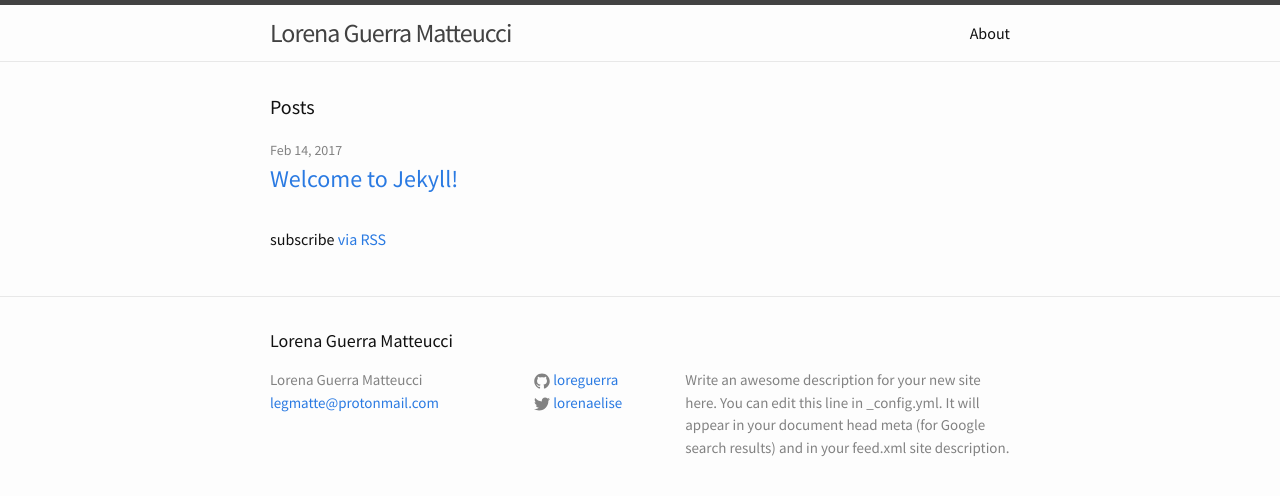
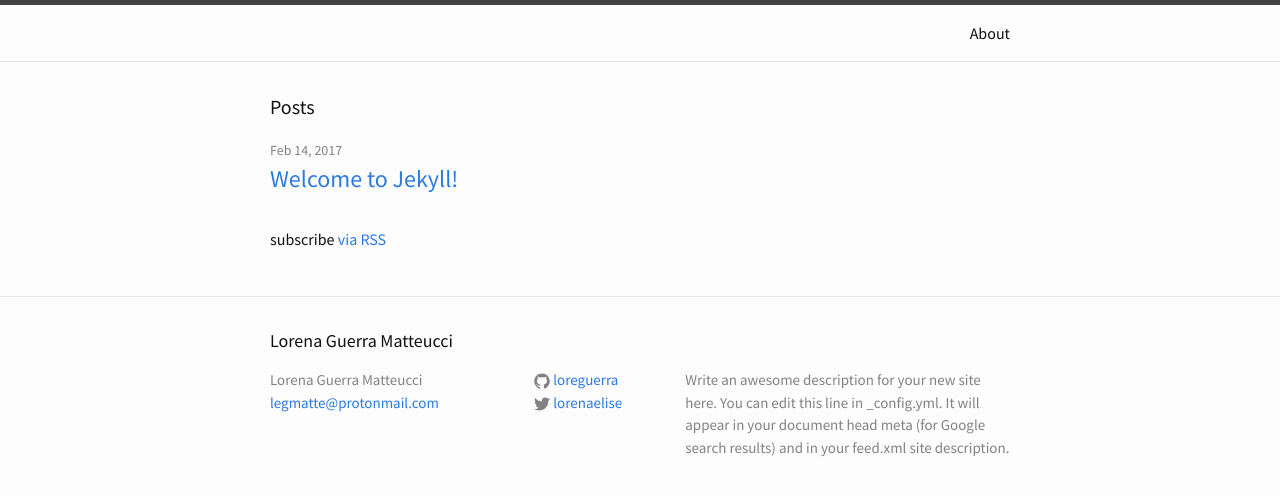
Before and after one commit to loreguerra/portfolio, a Jekyll site: the page built from index.md, in a window 1280 px wide. Shown: the top 496 px of the page. Built offline with Jekyll 4.4.1, drawn with Linux system fonts in a browser that asks for light colours.

Commit message:
comment out site header

```diff
--- a/_includes/header.html
+++ b/_includes/header.html
@@ -2,7 +2,7 @@
 
   <div class="wrapper">
 
-    <a class="site-title" href="{{ "/" | relative_url}}">{{ site.title | escape }}</a>
+    <!-- <a class="site-title" href="{{ "/" | relative_url}}">{{ site.title | escape }}</a> -->
 
     <nav class="site-nav">
       <span class="menu-icon">
```
